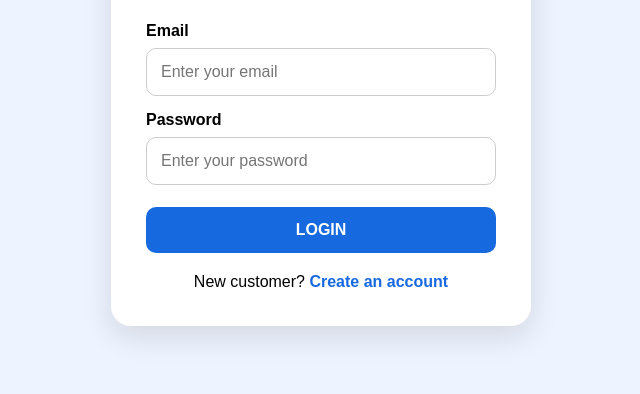
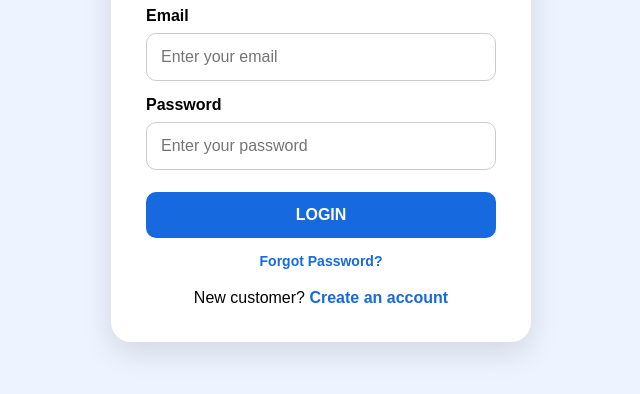
Before and after one commit to ashwinprabha2309/QueueLess, a plain HTML site: page login.html in a window 1280 px wide. Shown: the part 314-708 px from the top of the page, without its empty margins (319-959 px from the left). Drawn offline with nearby package versions, Linux system fonts and the light colour scheme.

Commit message:
Add forgot password feature and improve login feedback
Added a 'Forgot Password?' button and functionality to reset the password via email. Enhanced the login process with better user feedback.

```diff
--- a/login.html
+++ b/login.html
@@ -80,9 +80,31 @@ button:hover{
     background:#0d52b8;
 }
 
+button:disabled{
+    opacity:.6;
+    cursor:not-allowed;
+}
+
+.forgot{
+    display:block;
+    width:auto;
+    margin:15px auto 0;
+    padding:0;
+    background:none;
+    color:#1769e0;
+    font-size:14px;
+    font-weight:bold;
+}
+
+.forgot:hover{
+    background:none;
+    text-decoration:underline;
+}
+
 .message{
     text-align:center;
     margin-top:15px;
+    line-height:1.4;
 }
 
 .register{
@@ -134,6 +156,14 @@ button:hover{
         LOGIN
     </button>
 
+    <button
+        type="button"
+        class="forgot"
+        onclick="forgotPassword()"
+    >
+        Forgot Password?
+    </button>
+
     <div id="message" class="message"></div>
 
     <div class="register">
@@ -149,13 +179,17 @@ const SUPABASE_URL =
     "https://bqnkuxawnksjufkjkabv.supabase.co";
 
 const SUPABASE_PUBLISHABLE_KEY =
-    "sb_publishable_J41mt6w74FTBFBN8nj5LnQ_8ynQULAo";
+    "sb_publishable_J41mt6w74FTBFN8nj5LnQ_8ynQULAo";
 
 const queueDB = window.supabase.createClient(
     SUPABASE_URL,
     SUPABASE_PUBLISHABLE_KEY
 );
 
+
+// ===============================
+// LOGIN
+// ===============================
 
 async function loginCustomer(){
 
@@ -256,6 +290,84 @@ async function loginCustomer(){
 
 }
 
+
+// ===============================
+// FORGOT PASSWORD
+// ===============================
+
+async function forgotPassword(){
+
+    const emailInput =
+        document.getElementById("email");
+
+    const message =
+        document.getElementById("message");
+
+    const email =
+        emailInput.value.trim().toLowerCase();
+
+
+    if(!email){
+
+        message.textContent =
+            "Please enter your email address first.";
+
+        emailInput.focus();
+
+        return;
+    }
+
+
+    message.textContent =
+        "Sending password reset email...";
+
+
+    try {
+
+        const { data, error } =
+            await queueDB.auth.resetPasswordForEmail(
+                email,
+                {
+                    redirectTo:
+                        "https://queueless-self.vercel.app/reset-password.html"
+                }
+            );
+
+
+        console.log("RESET RESULT:", data);
+        console.log("RESET ERROR:", error);
+
+
+        if(error){
+
+            console.error("RESET ERROR:", error);
+
+            message.textContent =
+                "Could not send reset email: " +
+                error.message;
+
+            return;
+        }
+
+
+        message.textContent =
+            "Password reset email sent! Check your email.";
+
+    }
+
+    catch(err){
+
+        console.error(
+            "RESET EXCEPTION:",
+            err
+        );
+
+        message.textContent =
+            "Reset error: " + err.message;
+    }
+
+}
+
 </script>
 
 </body>
```
